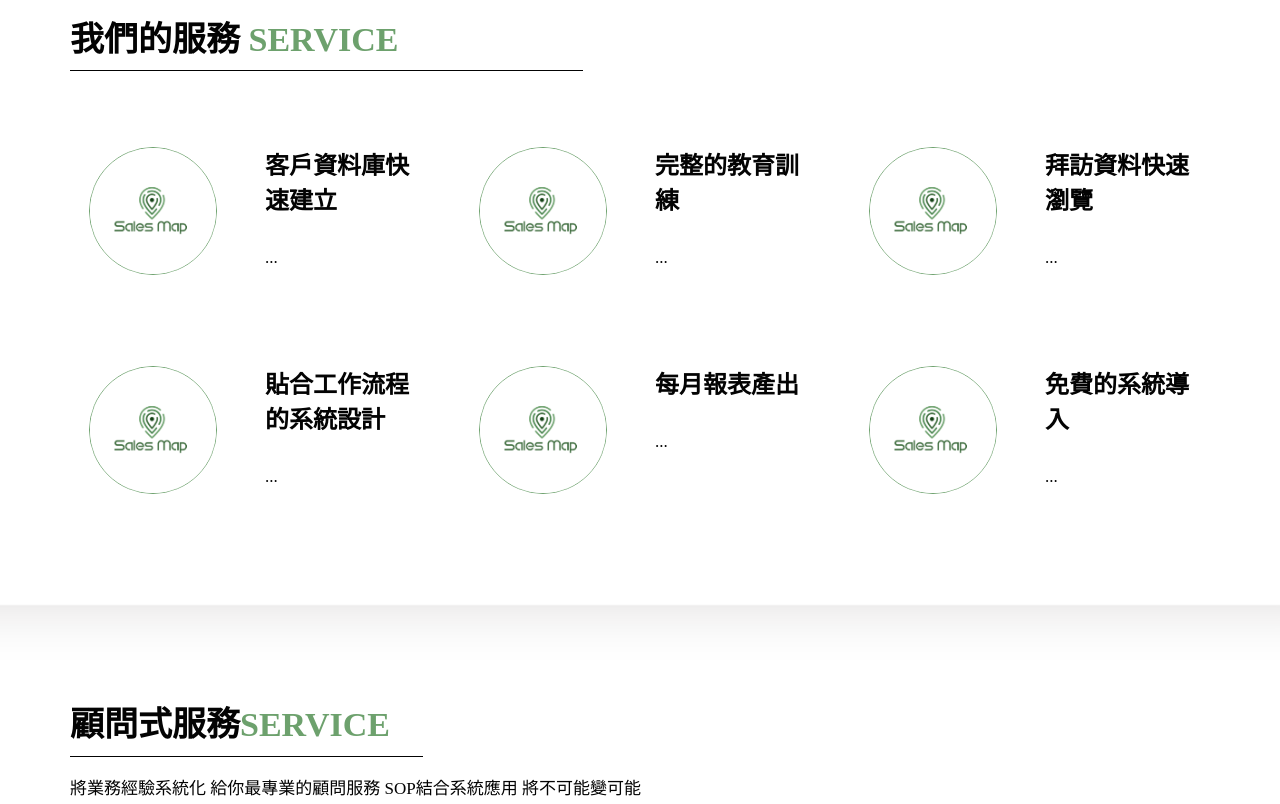
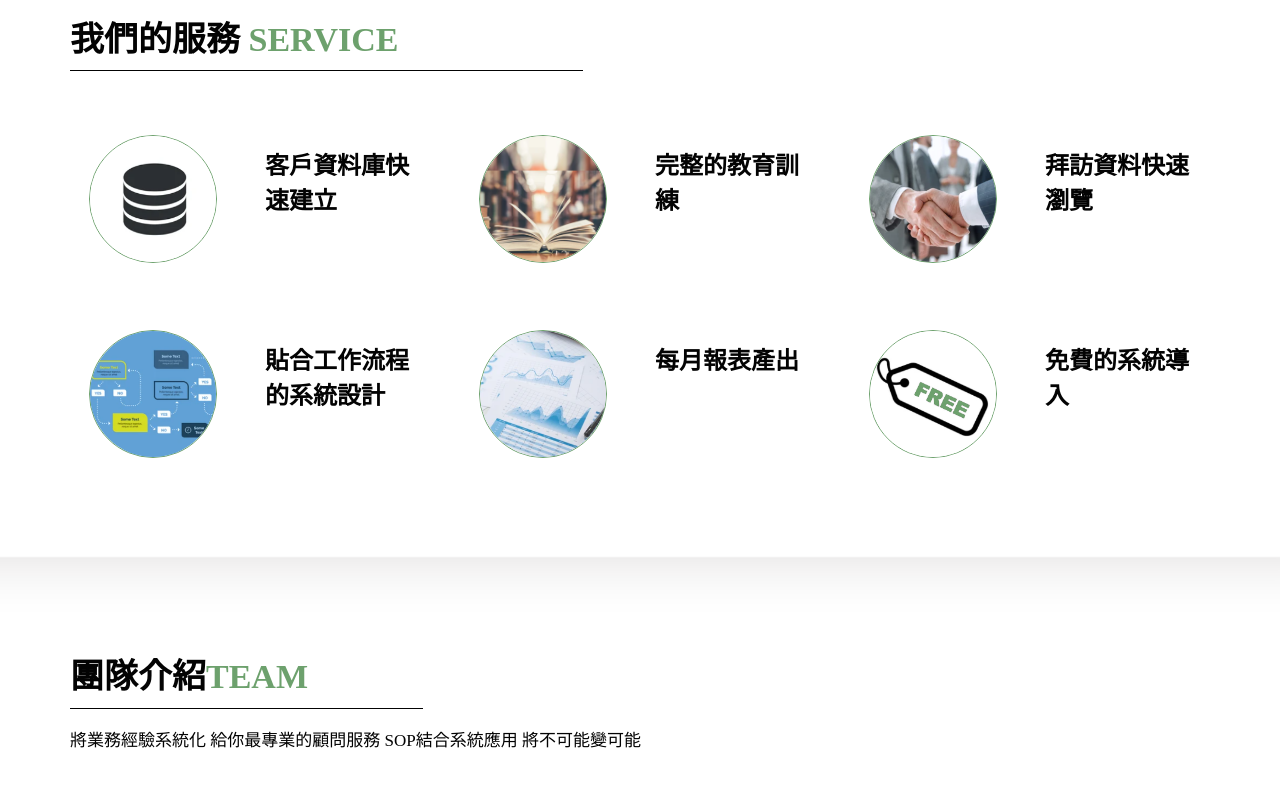
Before and after one commit to shihyuyu/shihyuyu.github.io, a plain HTML site: page index.html in a window 1280 px wide. Shown: the part 1560-2364 px from the top of the page. Drawn offline with nearby package versions, Linux system fonts and the light colour scheme; some packages are replaced by stand-ins of ours.

Commit message:
20210506更新網頁內容

```diff
--- a/css/style.css
+++ b/css/style.css
@@ -773,6 +773,7 @@ button {
     border:1px solid #6DA16D;
     position: absolute;
     backface-visibility: hidden;
+    overflow: hidden;
 }
 
 .card-content {
--- a/index.html
+++ b/index.html
@@ -57,13 +57,13 @@
                                             </a>
                                         </li>
                                         <li class="nav-item">
-                                            <a class="nav-link" href="#about">品牌故事</a>
+                                            <a class="nav-link" href="#about">產品介紹</a>
                                         </li>
                                         <li class="nav-item">
-                                            <a class="nav-link" href="#product">產品介紹</a>
+                                            <a class="nav-link" href="#product">相關服務</a>
                                         </li>
                                         <li class="nav-item">
-                                            <a class="nav-link" href="#product">顧問式服務</a>
+                                            <a class="nav-link" href="#team">團隊介紹</a>
                                         </li>
                                         <li class="nav-item" href="#">
                                             <a class="nav-link" href="#contact">聯絡我們</a>
@@ -183,7 +183,7 @@
                     <span style="color: #6da16d;">客戶管理工具</span>
                 </div>
                 <p class="dolor_text">再也不擔心導入CRM會造成業務單位的反抗! <br> Google地圖+CRM 用最熟悉的方式管理客戶，連結人脈</p>
-                <p class="dolor_text">找客服申請試用(粉專/Line@)</p>
+                <p class="dolor_text">找客服申請試用(<a style="font-weight:bold;color:#3c5a99;" href="https://www.facebook.com/GreedSalesmap">粉專</a>/<a style="font-weight:bold;color:#06c152;" href="https://lin.ee/dt834mY">Line@</a>)</p>
                 <div class="read_more">
                     <a href="#">我想探索</a>
                 </div>
@@ -204,49 +204,49 @@
             <div class="card-container">
                 <div class="card-inner">
                     <div class="card-imgouter">
-                        <div class="about_img"><img src="images/img-1.png"></div>
+                        <div class="about_img"><img src="images/service_db.png" alt="客戶資料庫快速建立"></div>
                     </div>
                     <div class="card-content" style="background-color:#FFC000;">
-                        <br><br>card back 背面
+                        <div class="about_img"><img src="images/img-1.png"></div>
                     </div>
                 </div>
             </div>
         </div>
         <div class="col-md-2">
             <h1 class="fron_text">客戶資料庫快速建立</h1>
-            <p class="using_text">...</p>
+            <p class="using_text"></p>
         </div>
         <div class="col-md-2">
             <div class="card-container">
                 <div class="card-inner">
                     <div class="card-imgouter">
-                        <div class="about_img"><img src="images/img-1.png"></div>
+                        <div class="about_img"><img src="images/service_train.png" alt="客戶資料庫快速建立"></div>
                     </div>
                     <div class="card-content" style="background-color:#0084B4;">
-                        <br><br>card back 背面
+                        <div class="about_img"><img src="images/img-1.png"></div>
                     </div>
                 </div>
             </div>
         </div>
         <div class="col-md-2">
             <h1 class="fron_text">完整的教育訓練</h1>
-            <p class="using_text">...</p>
+            <p class="using_text"></p>
         </div>
         <div class="col-md-2">
             <div class="card-container">
                 <div class="card-inner">
                     <div class="card-imgouter">
-                        <div class="about_img"><img src="images/img-1.png"></div>
+                        <div class="about_img"><img src="images/service_visit.png" alt="完整的教育訓練"></div>
                     </div>
                     <div class="card-content" style="background-color:#BA1015;">
-                        <br><br>card back 背面
+                        <div class="about_img"><img src="images/img-1.png"></div>
                     </div>
                 </div>
             </div>
         </div>
         <div class="col-md-2">
             <h1 class="fron_text">拜訪資料快速瀏覽</h1>
-            <p class="using_text">...</p>
+            <p class="using_text"></p>
         </div>
     </div>
     <div class="row front">
@@ -254,56 +254,56 @@
             <div class="card-container">
                 <div class="card-inner">
                     <div class="card-imgouter">
-                        <div class="about_img"><img src="images/img-1.png"></div>
+                        <div class="about_img"><img src="images/service_workflow.png" alt="拜訪資料快速瀏覽"></div>
                     </div>
                     <div class="card-content" style="background-color:#3C6B3C;">
-                        <br><br>card back 背面
+                        <div class="about_img"><img src="images/img-1.png"></div>
                     </div>
                 </div>
             </div>
         </div>
         <div class="col-md-2">
             <h1 class="fron_text">貼合工作流程的系統設計</h1>
-            <p class="using_text">...</p>
+            <p class="using_text"></p>
         </div>
         <div class="col-md-2">
             <div class="card-container">
                 <div class="card-inner">
                     <div class="card-imgouter">
-                        <div class="about_img"><img src="images/img-1.png"></div>
+                        <div class="about_img"><img src="images/service_report.png" alt="貼合工作流程的系統設計"></div>
                     </div>
                     <div class="card-content" style="background-color:#3C6B3C;">
-                        <br><br>card back 背面
+                        <div class="about_img"><img src="images/img-1.png"></div>
                     </div>
                 </div>
             </div>
         </div>
         <div class="col-md-2">
             <h1 class="fron_text">每月報表產出</h1>
-            <p class="using_text">...</p>
+            <p class="using_text"></p>
         </div>
         <div class="col-md-2">
             <div class="card-container">
                 <div class="card-inner">
                     <div class="card-imgouter">
-                        <div class="about_img"><img src="images/img-1.png"></div>
+                        <div class="about_img"><img src="images/service_free.png" alt="免費的系統導入"></div>
                     </div>
                     <div class="card-content" style="background-color:#3C6B3C;">
-                        <br><br>card back 背面
+                        <div class="about_img"><img src="images/img-1.png"></div>
                     </div>
                 </div>
             </div>
         </div>
         <div class="col-md-2">
             <h1 class="fron_text">免費的系統導入</h1>
-            <p class="using_text">...</p>
+            <p class="using_text"></p>
         </div>
     </div>
 </div></div><!--about section end --><!--client section start --><div class="clients_section layout_padding">
 <div class="container">
     <div class="row">
         <div class="col-sm-12">
-            <div class="client_text">顧問式服務<span style="color: #6da16d;">SERVICE</span>
+            <div class="client_text">團隊介紹<span style="color: #6da16d;">TEAM</span>
             </div>
             <p class="using_text">將業務經驗系統化 給你最專業的顧問服務 SOP結合系統應用 將不可能變可能</p>
         </div>
@@ -422,13 +422,13 @@
                         </div>
                     </div>
                 </div>
-                <h1 class="newsletter_text">最新消息</h1>
+                <!-- <h1 class="newsletter_text">最新消息</h1>
                 <div class="input-group mb-3">
                     <input type="text" class="form-control" placeholder="輸入您的 EMAIL" aria-label="Recipient 's username" aria-describedby="basic-addon2">
                     <div class="input-group-append">
                         <span class="input-group-text" id="basic-addon2">訂閱</span>
                     </div>
-                </div>
+                </div> -->
             </div>
         </div>
     </div>
```
Also changed, not shown: images/banner-bg.png, images/service_db.png (added), images/service_free.png (added), images/service_report.png (added), images/service_train.png (added), images/service_visit.png (added), images/service_workflow.png (added).
